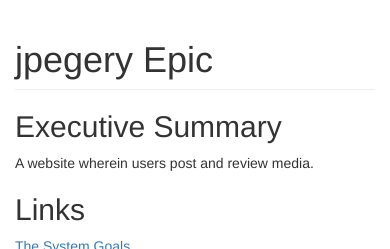
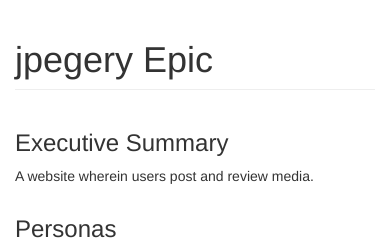
Before and after one commit to davidmancini/jpegery, a PHP site: page /epic/ in a window 390 px wide. Shown: the top 249 px of the page. Run offline with PHP 8.4, Linux system fonts and the light colour scheme.

Commit message:
Added photos and other BS content.

```diff
--- a/epic/index.php
+++ b/epic/index.php
@@ -11,20 +11,35 @@
 			<div class="container">
 
 				<h1 class="page-header">jpegery Epic</h1>
-				<div>
-					<h2>Executive Summary</h2>
-					<p>A website wherein users post and review media.</p>
+
+				<div class="row">
+					<div class="col-md-12">
+						<h3>Executive Summary</h3>
+						<p>A website wherein users post and review media.</p>
+					</div>
 				</div>
 
-				<div>
-				<h2>Links</h2>
-				<a href="system-goals.php">The System Goals</a><br/>
-				<a href="use-cases.php">The Use Cases</a><br/>
-				<a href="user-stories.php">The User Stories</a><br/>
-				<a href="personas/johndoe.php">Persona 1: John Doe</a><br/>
-				<a href="data-design/conceptual-model.php">The Conceptual Model</a><br/>
-				<a href="data-design/erd.php">The ERD</a><br/>
-			</div>
+				<h3>Personas</h3>
+				<div class="row">
+					<div class="col-md-6">
+						<img src="../images/persona1.jpg" alt="Persona 1" class="img-circle img-responsive"><br>
+						Persona 1
+					</div>
+					<div class="col-md-6">
+						<img src="../images/persona2.jpg" alt="Persona 2" class="img-circle img-responsive"><br>
+						Persona 2
+					</div>
+				</div><br>
+				<div class="row">
+					<div class="col-md-6">
+						<img src="../images/persona3.jpg" alt="Persona 3" class="img-circle img-responsive"><br>
+						Persona 3
+					</div>
+					<div class="col-md-6">
+						<img src="../images/persona4.jpg" alt="Persona 4" class="img-circle img-responsive"><br>
+						Persona 4
+					</div>
+				</div>
 
 		</div>
 	</body>
```
